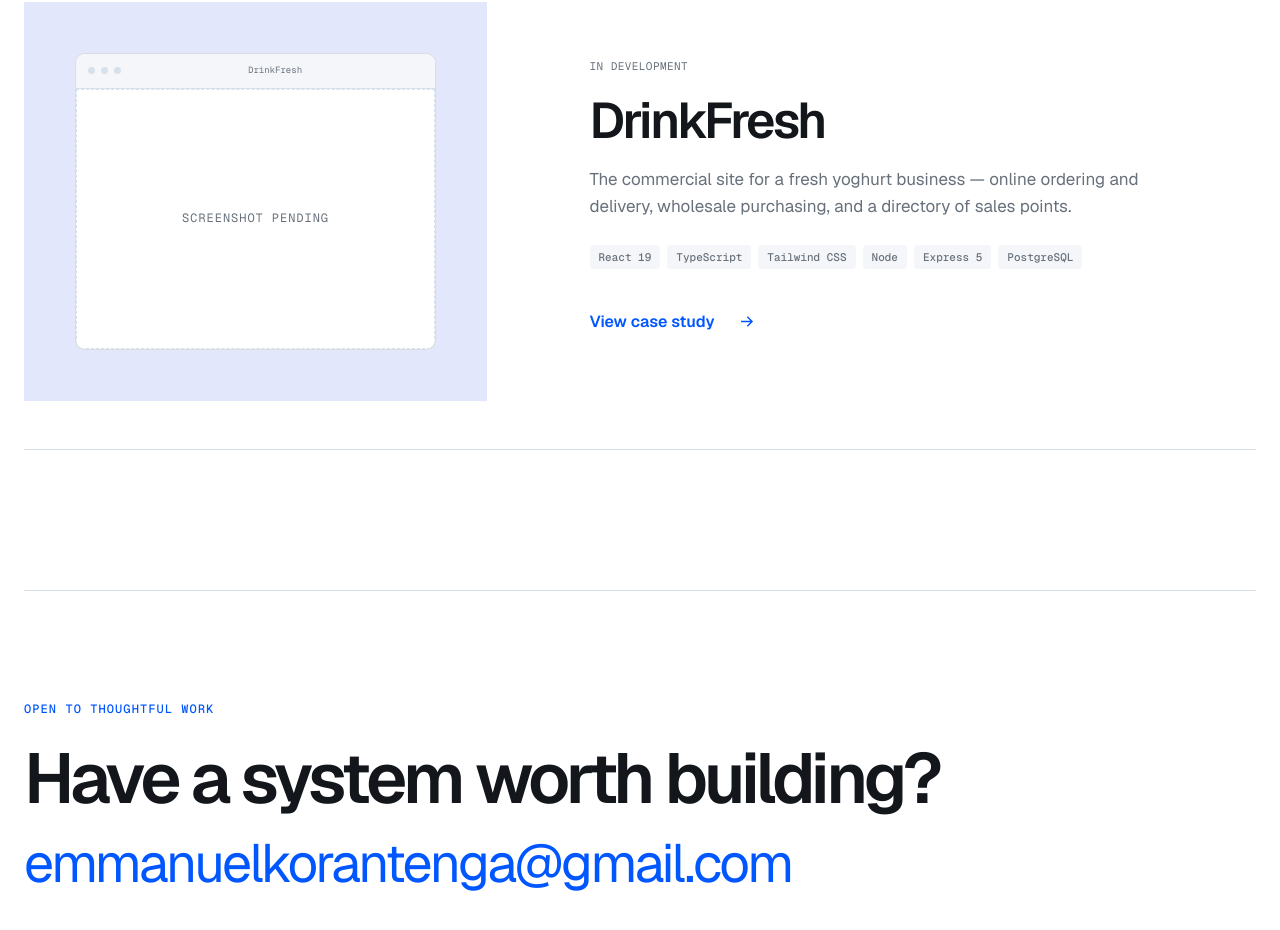
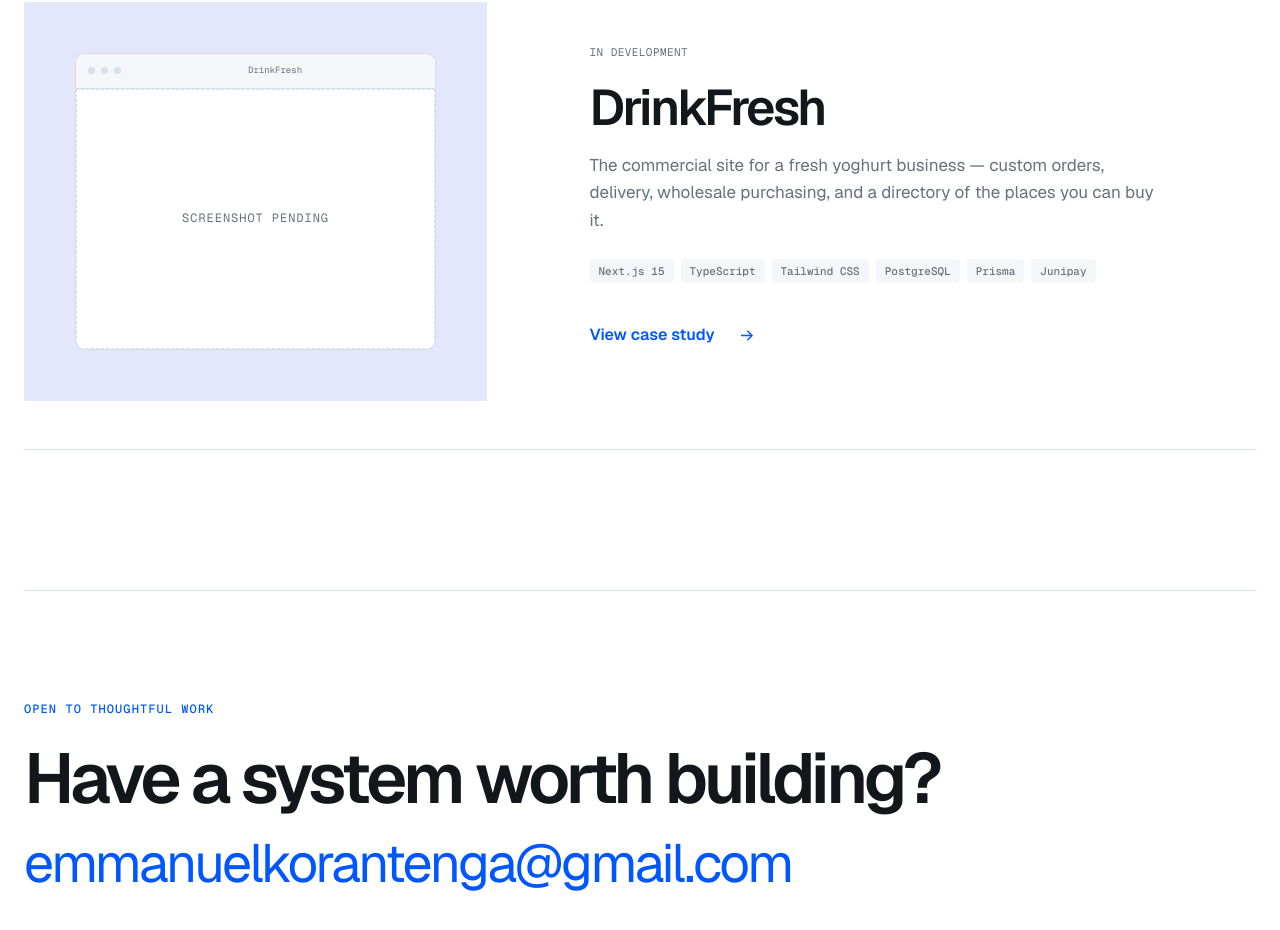
Before and after one commit to calm16/ProfessionalPortfolio, a React (Vite) app: page / in a window 1280 px wide. Shown: the part 2027-2957 px from the top of the page. Built offline with nearby package versions, Linux system fonts and the light colour scheme; the HTML template or start-up script is replaced by a standard one.

Commit message:
Set DrinkFresh scope and stack
Records custom ordering, wholesale and the sales-point directory as the
scope, and Next.js with PostgreSQL and Junipay as the stack for the
full build.

```diff
--- a/src/content.ts
+++ b/src/content.ts
@@ -129,29 +129,30 @@ export const projects: Project[] = [
     image: '',
     // NEEDS APPROVAL — assembled from what Emmanuel described, not his own sentence.
     description:
-      'The commercial site for a fresh yoghurt business — online ordering and delivery, wholesale purchasing, and a directory of sales points.',
-    // NEEDS APPROVAL — matched to the stack he uses for projects of this kind.
-    stack: ['React 19', 'TypeScript', 'Tailwind CSS', 'Node', 'Express 5', 'PostgreSQL'],
+      'The commercial site for a fresh yoghurt business — custom orders, delivery, wholesale purchasing, and a directory of the places you can buy it.',
+    stack: ['Next.js 15', 'TypeScript', 'Tailwind CSS', 'PostgreSQL', 'Prisma', 'Junipay'],
     facts: [
-      ['Scope', 'Commercial site'],
-      ['Ordering', 'Online + delivery'],
-      ['Trade', 'Wholesale purchasing'],
+      ['Ordering', 'Custom mixes'],
+      ['Trade', 'Wholesale'],
+      ['Locations', 'Pickup + vending'],
     ],
     // NEEDS APPROVAL — assembled from what Emmanuel described.
     overview:
-      'DrinkFresh is the commercial presence for a fresh yoghurt business. It covers online ordering and delivery, wholesale purchasing for trade customers, and a directory letting customers find sales joints and stations near them, alongside general publicity for the brand.',
+      'DrinkFresh is the commercial presence for a fresh yoghurt business. Customers build and customise their own orders for delivery, trade buyers purchase at wholesale, and anyone can find where to buy in person — pickup points, vending stations and general sales points for walk-ins. The site also carries the brand’s public-facing presence and publicity.',
     // NEEDS REAL VALUE — the hard problem. Section hidden until supplied.
     constraint: '',
     // NEEDS REAL VALUE — section hidden until supplied.
     architecture: [],
     // NEEDS REAL VALUE — section hidden until supplied.
     tradeoffs: [],
-    // NEEDS APPROVAL — matched to the stack he uses for projects of this kind.
     stackGroups: [
-      ['Frontend', 'React 19, Vite, TypeScript, Tailwind CSS, React Router'],
-      ['Backend', 'Node, Express 5, PostgreSQL, Prisma'],
-      ['Integrations', 'Mobile money payments, transactional email'],
-      ['Infrastructure', 'Railway'],
+      ['Frontend', 'Next.js 15 (App Router), TypeScript, Tailwind CSS'],
+      ['Backend', 'Next.js route handlers, PostgreSQL, Prisma'],
+      [
+        'Integrations',
+        'Junipay (mobile money), Cloudinary (product imagery), Brevo (order email), Arkesel (delivery SMS)',
+      ],
+      ['Infrastructure', 'Vercel, managed PostgreSQL'],
     ],
     current:
       'In development. Deployment is paused while the client finalises branding and related changes.',
```
